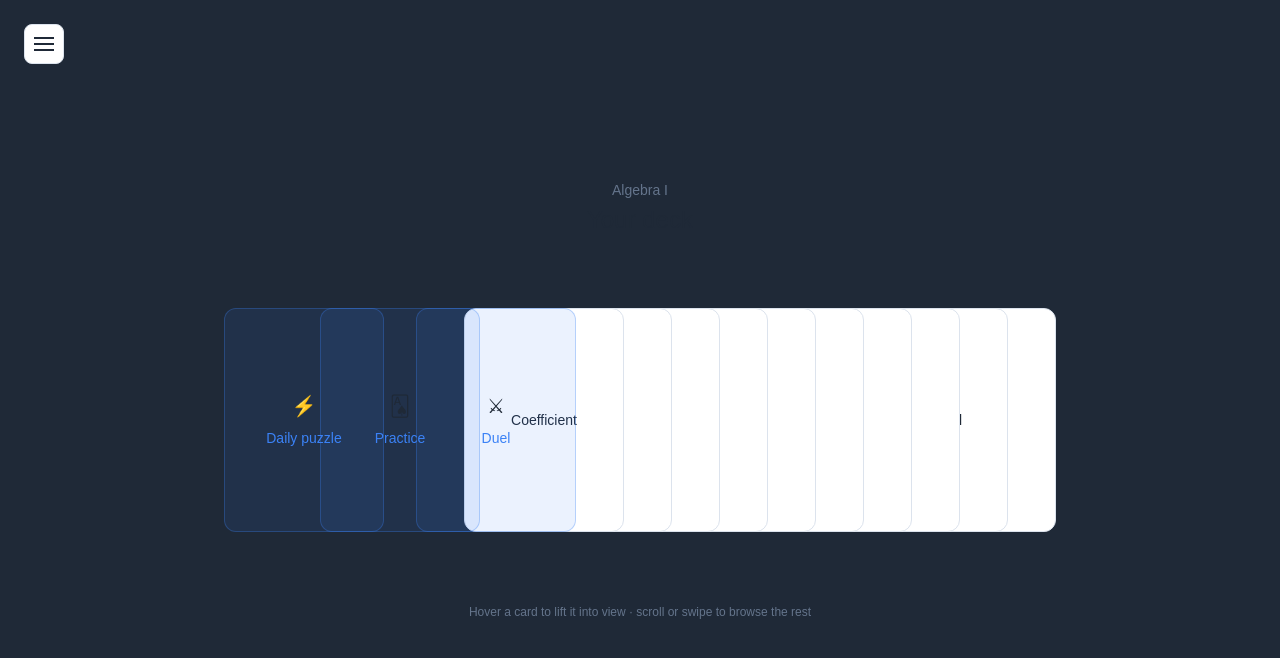
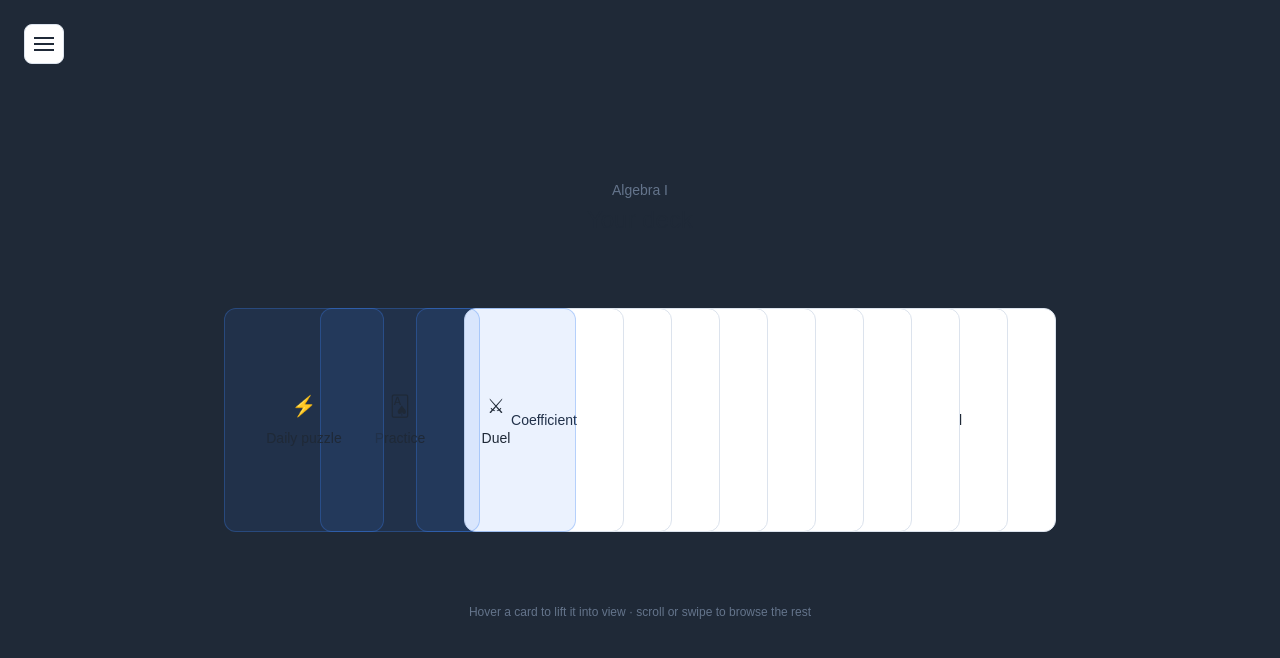
Before and after one commit to shfox2-dev/the.deck, a Next.js app: page / in a window 1280 px wide. Shown: the top 658 px of the page. Built offline with nearby package versions, Linux system fonts and the light colour scheme.

Commit message:
Update page.js

```diff
--- a/app/page.js
+++ b/app/page.js
@@ -90,7 +90,7 @@
                          transition-transform duration-200 ease-out hover:-translate-y-6"
             >
               <span className="text-xl" aria-hidden="true">{e.icon}</span>
-              <span className="text-sm font-medium text-brand-blue">{e.label}</span>
+              <span className="text-sm font-medium text-ink">{e.label}</span>
             </Link>
           ))}
           {deck.cards.map((card, i) => (
```
